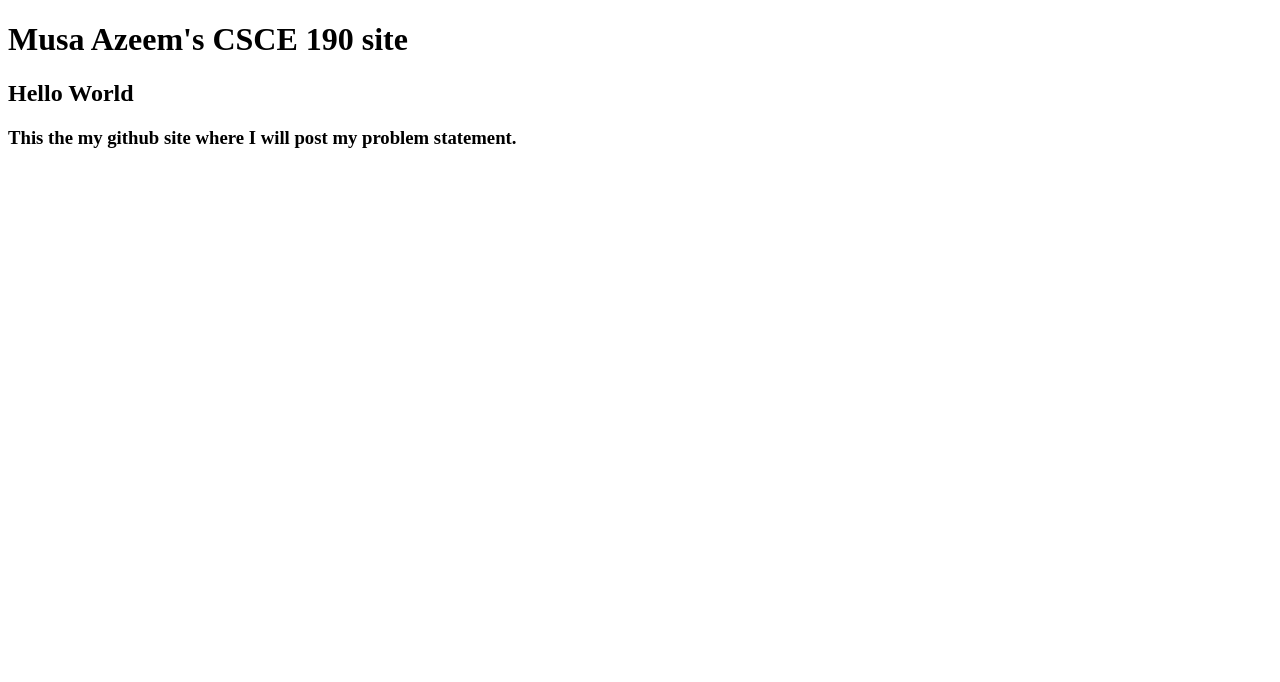
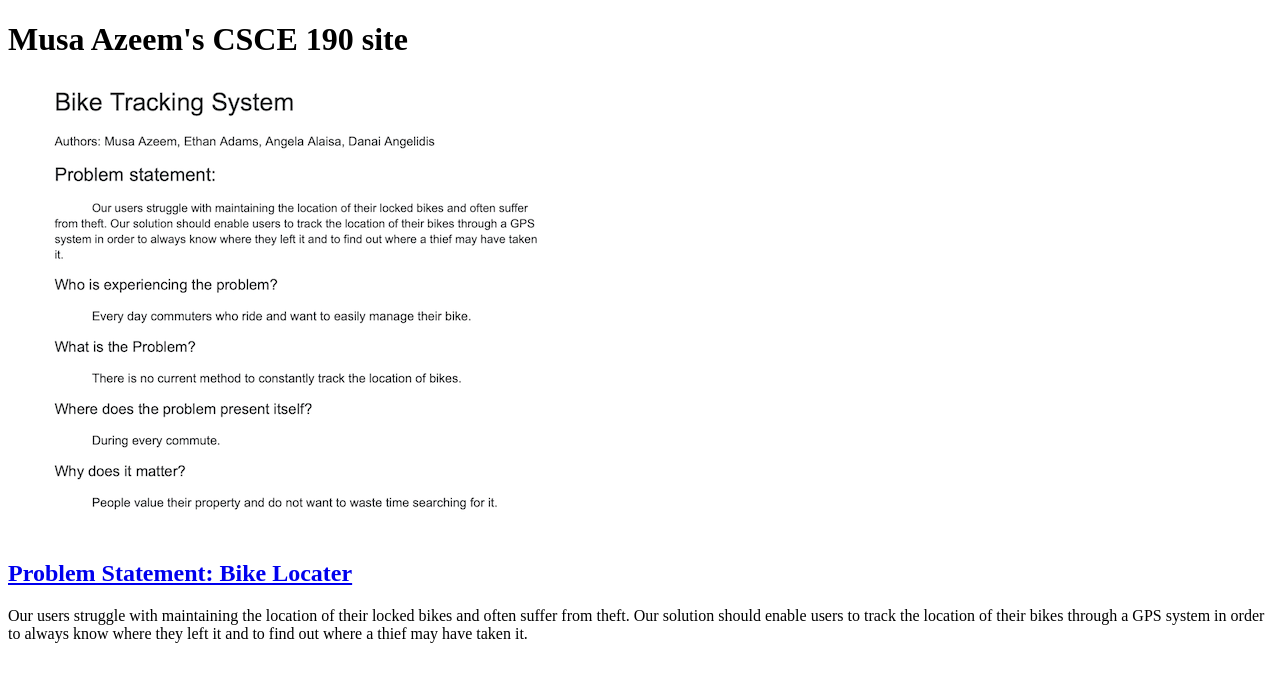
Before and after one commit to MMAzeem3/MMAZeem3.github.io, a plain HTML site: page index.html in a window 1280 px wide. Drawn offline with Linux system fonts and the light colour scheme.

Commit message:
Add files via upload

```diff
--- a/index.html
+++ b/index.html
@@ -6,14 +6,15 @@
          </title>
     </head>
     <body>
-        <h1>
-            Musa Azeem's CSCE 190 site
-        </h1>
-        <h2>
-            Hello World
-        </h2>
-        <h3>
-            This the my github site where I will post my problem statement.
-        </h3>
+        <h1>Musa Azeem's CSCE 190 site</h1>
+        <section class = "assignment">
+            <a href = "files/problem-statement.pdf"><img src = "images/problem-statement.png"></a>
+            <section class = "ass-details">
+                <a href = "files/problem-statement.pdf"><h2>Problem Statement: Bike Locater</h2></a>
+                <p>
+                    Our users struggle with maintaining the location of their locked bikes and often suffer from theft. Our solution should enable users to track the location of their bikes through a GPS system in order to always know where they left it and to find out where a thief may have taken it.
+                </p>
+            </section>
+        </section>
     </body>
 </html>
```
Also changed, not shown: Images/problem-statement.png (added), 1 other file.
